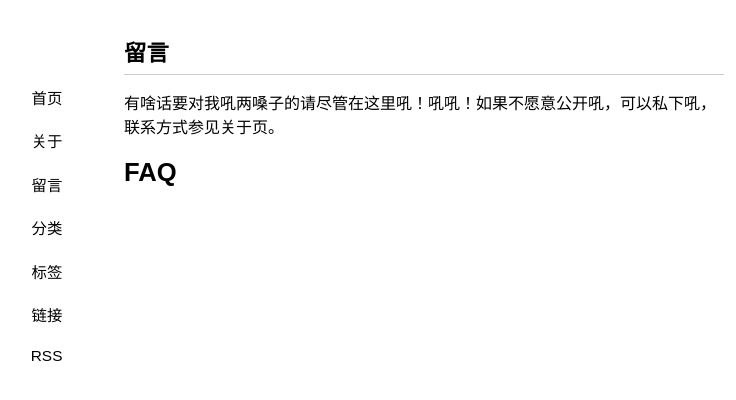
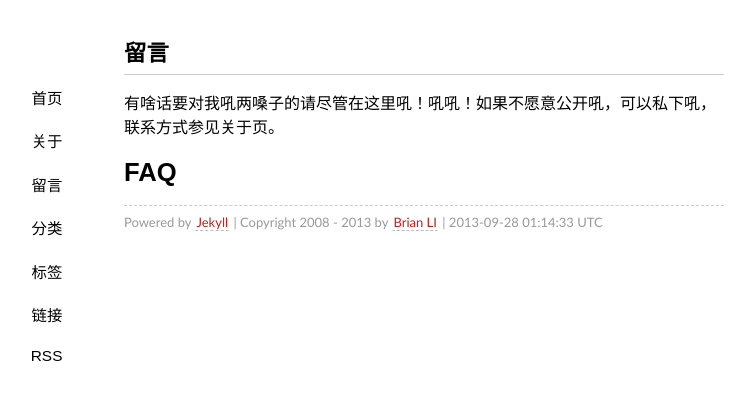
Before and after one commit to fandywang/brianli.github.com, a Jekyll site: the page built from guestbook/index.md, in a window 1280 px wide. Shown: the top 400 px of the page, without its empty margins (216-952 px from the left). Built offline with Jekyll 4.4.1, drawn with Linux system fonts in a browser that asks for light colours; some web fonts are replaced; comment, search, counter and statistics services are not loaded.

Commit message:
add pagination and footer

```diff
--- a/_config.yml
+++ b/_config.yml
@@ -1,6 +1,8 @@
 #markdown: rdiscount
 markdown: kramdown
 permalink: /:year/:month/:title/
+title: 知行合一 && 思行合一
 url: http://blog.wzgtech.com
 author: Brian LI
 pygments: true
+paginate: 20
--- a/_layouts/default.html
+++ b/_layouts/default.html
@@ -25,9 +25,15 @@
         <span><a title="links" class="" href="/links/">链接</a></span>
         <span><a title="subscribe by RSS" class="" href="/feed/">RSS</a></span>
         </nav>
+
         <article class="content">
         {{ content }}
         </article>
+
+        <footer>
+        <p><small>Powered by <a href="https://github.com/mojombo/jekyll">Jekyll</a> | Copyright 2008 - {{site.time | date:"%Y"}} by <a href="http://blog.wzgtech.com/about/">Brian LI</a> | <span class="label label-info">{{site.time | date:"%Y-%m-%d %H:%M:%S %Z"}}</span></small></p>
+        </footer>
+
       </div>
     </div>
     <script type="text/javascript">
--- a/css/style.css
+++ b/css/style.css
@@ -49,3 +49,52 @@ pre,code{font-family:Menlo,"Andale Mono",Consolas,"Courier New",Monaco,monospace
 code{background-color:#F7F7F7;}
 embed,object,iframe{display:block;margin:4px auto;}
 .gist{font-size: 12px;line-height:1.6;}
+
+.paginator {
+    font: 14px Arial,Helvetica,sans-serif;
+    color: #AAA;
+    margin: 20px 0;
+    line-height: 150%;
+    display: block;
+}
+
+.paginator a,.paginator span{
+    padding: 0 4px;
+    margin: 2px;
+    text-decoration: none;
+}
+
+.paginator .current-page {
+    color: white;
+    background: #ff0000;
+}
+
+.paginator a:hover {
+    color: white;
+    background: #83BF73;
+}
+
+footer{
+    display:block;
+    border-top: 1px dashed #CCC;
+}
+footer small {
+    font-size: 13px;
+    color: #999;
+}
+footer a {
+    margin: 1px;
+    border: 1px solid rgba(1,1,1,0);
+    border-bottom: 1px dashed #BBB;
+    color: #B9221F;
+    text-decoration: none;
+}
+footer a:hover {
+    color: rgba(250,250,250,1.0) !important;
+    -webkit-border-radius: 4px;
+    border: 1px solid rgba(0,0,0,0.45);
+    text-shadow: rgba(0,0,0,0.6) 0px -1px 0px;
+    background: -webkit-gradient(linear, left top, left bottom, from(rgba(110,110,110,1.0)), to(rgba(100,100,100,1.0)));
+    -webkit-box-shadow: rgba(0,0,0,1.0) 0px 0px 2px,rgba(255,255,255,0.15) 0px 1px 1px inset;
+    text-decoration: none;
+}
```
Also changed, not shown: index.md (deleted, +0 -18 lines).
